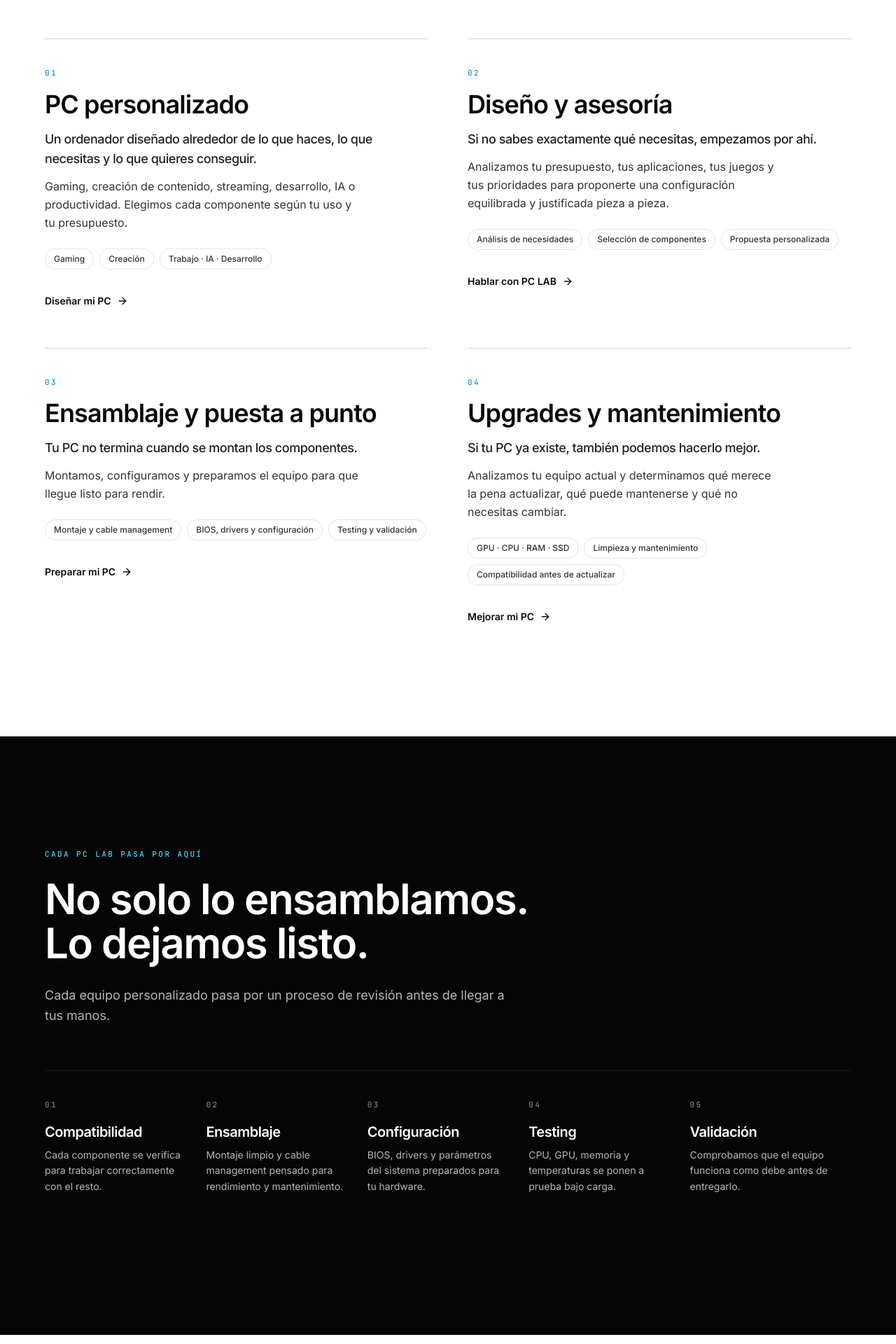
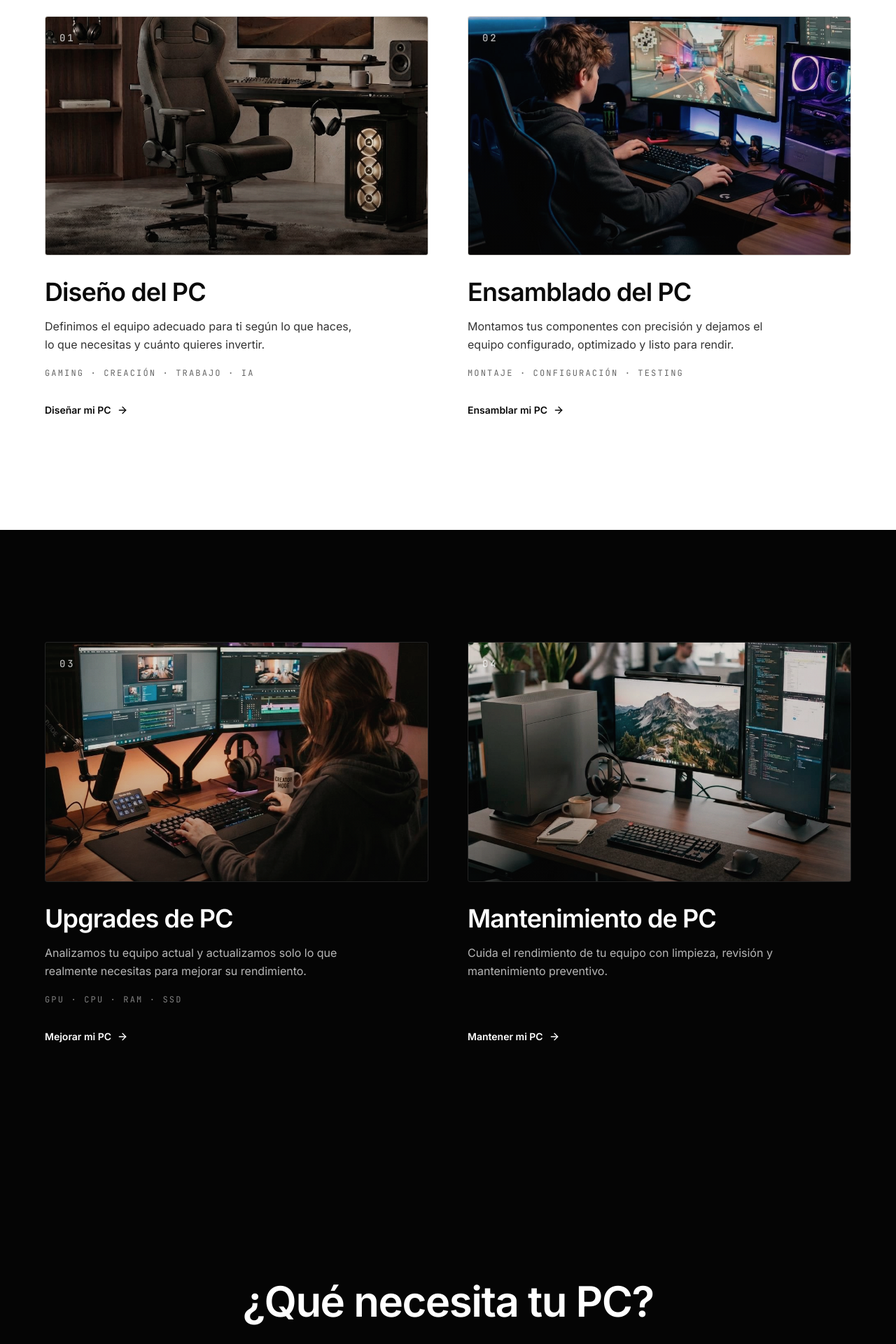
Before and after one commit to Nearcinho/pc-lab, a Next.js app: page /servicios in a window 1280 px wide. Shown: the part 840-2760 px from the top of the page at 70% size. Built offline with nearby package versions, Linux system fonts and the light colour scheme.

Commit message:
Rediseno /servicios: 4 servicios, hero y CTA final

```diff
--- a/src/app/servicios/page.tsx
+++ b/src/app/servicios/page.tsx
@@ -1,96 +1,121 @@
 import type { Metadata } from "next";
 import Link from "next/link";
-import { ArrowDown, ArrowRight } from "lucide-react";
+import Image from "next/image";
+import { ArrowRight } from "lucide-react";
 import { Reveal } from "@/components/ui/reveal";
 import { Button } from "@/components/ui/button";
+import { asset } from "@/lib/base";
 
 export const metadata: Metadata = {
   title: "Servicios de PC Personalizados en Madrid",
   description:
-    "Descubre los servicios de PC LAB: diseño de PCs personalizados, asesoría, ensamblaje, configuración, testing, upgrades y mantenimiento en Madrid.",
+    "Diseño, ensamblado, upgrades y mantenimiento de PCs en Madrid. PC LAB crea y prepara equipos personalizados según tus necesidades.",
   alternates: { canonical: "/servicios" },
 };
 
-const solutions = [
+const services = [
   {
     n: "01",
-    title: "PC personalizado",
-    description: "Un ordenador diseñado alrededor de lo que haces, lo que necesitas y lo que quieres conseguir.",
-    text: "Gaming, creación de contenido, streaming, desarrollo, IA o productividad. Elegimos cada componente según tu uso y tu presupuesto.",
-    points: ["Gaming", "Creación", "Trabajo · IA · Desarrollo"],
+    title: "Diseño del PC",
+    description:
+      "Definimos el equipo adecuado para ti según lo que haces, lo que necesitas y cuánto quieres invertir.",
+    line: "Gaming · Creación · Trabajo · IA",
     cta: "Diseñar mi PC",
     href: "/configurador",
+    image: asset("/cases/tu-pc.jpg"),
+    alt: "Diseño de un PC a medida en PC LAB",
   },
   {
     n: "02",
-    title: "Diseño y asesoría",
-    description: "Si no sabes exactamente qué necesitas, empezamos por ahí.",
-    text: "Analizamos tu presupuesto, tus aplicaciones, tus juegos y tus prioridades para proponerte una configuración equilibrada y justificada pieza a pieza.",
-    points: ["Análisis de necesidades", "Selección de componentes", "Propuesta personalizada"],
-    cta: "Hablar con PC LAB",
+    title: "Ensamblado del PC",
+    description:
+      "Montamos tus componentes con precisión y dejamos el equipo configurado, optimizado y listo para rendir.",
+    line: "Montaje · Configuración · Testing",
+    cta: "Ensamblar mi PC",
     href: "/contacto",
+    image: asset("/cases/gaming.jpg"),
+    alt: "Ensamblado profesional de un PC en PC LAB",
   },
   {
     n: "03",
-    title: "Ensamblaje y puesta a punto",
-    description: "Tu PC no termina cuando se montan los componentes.",
-    text: "Montamos, configuramos y preparamos el equipo para que llegue listo para rendir.",
-    points: ["Montaje y cable management", "BIOS, drivers y configuración", "Testing y validación"],
-    cta: "Preparar mi PC",
+    title: "Upgrades de PC",
+    description:
+      "Analizamos tu equipo actual y actualizamos solo lo que realmente necesitas para mejorar su rendimiento.",
+    line: "GPU · CPU · RAM · SSD",
+    cta: "Mejorar mi PC",
     href: "/contacto",
+    image: asset("/cases/creacion.jpg"),
+    alt: "Mejora de rendimiento de un PC en PC LAB",
   },
   {
     n: "04",
-    title: "Upgrades y mantenimiento",
-    description: "Si tu PC ya existe, también podemos hacerlo mejor.",
-    text: "Analizamos tu equipo actual y determinamos qué merece la pena actualizar, qué puede mantenerse y qué no necesitas cambiar.",
-    points: ["GPU · CPU · RAM · SSD", "Limpieza y mantenimiento", "Compatibilidad antes de actualizar"],
-    cta: "Mejorar mi PC",
+    title: "Mantenimiento de PC",
+    description: "Cuida el rendimiento de tu equipo con limpieza, revisión y mantenimiento preventivo.",
+    line: undefined,
+    cta: "Mantener mi PC",
     href: "/contacto",
+    image: asset("/cases/trabajo.jpg"),
+    alt: "Mantenimiento de un PC en PC LAB",
   },
-];
+] as const;
 
-const process = [
-  {
-    n: "01",
-    title: "Compatibilidad",
-    text: "Cada componente se verifica para trabajar correctamente con el resto.",
-  },
-  {
-    n: "02",
-    title: "Ensamblaje",
-    text: "Montaje limpio y cable management pensado para rendimiento y mantenimiento.",
-  },
-  {
-    n: "03",
-    title: "Configuración",
-    text: "BIOS, drivers y parámetros del sistema preparados para tu hardware.",
-  },
-  {
-    n: "04",
-    title: "Testing",
-    text: "CPU, GPU, memoria y temperaturas se ponen a prueba bajo carga.",
-  },
-  {
-    n: "05",
-    title: "Validación",
-    text: "Comprobamos que el equipo funciona como debe antes de entregarlo.",
-  },
-];
+function ServiceCard({ service, light }: { service: (typeof services)[number]; light: boolean }) {
+  return (
+    <Reveal className="h-full">
+      <article className="group flex h-full flex-col">
+        <div className="relative aspect-[16/10] overflow-hidden rounded-sm border border-border bg-surface-2">
+          <Image
+            src={service.image}
+            alt={service.alt}
+            fill
+            sizes="(max-width: 640px) 100vw, 50vw"
+            className="photo-grade object-cover transition-transform duration-[1.2s] ease-out group-hover:scale-[1.04]"
+          />
+          <div className="absolute inset-0 bg-gradient-to-t from-[#050505]/50 via-transparent to-transparent opacity-80" aria-hidden />
+          <div className="photo-tint" aria-hidden />
+          <div className="photo-grain" aria-hidden />
+          <span className="absolute left-5 top-5 font-mono text-sm font-medium tracking-[0.2em] text-white/70">
+            {service.n}
+          </span>
+        </div>
 
-const decisions = [
-  { situation: "Quiero un PC nuevo", solution: "PC personalizado", href: "/configurador" },
-  { situation: "Sé lo que quiero, pero necesito ayuda para elegir", solution: "Diseño y asesoría", href: "/contacto" },
-  { situation: "Ya tengo los componentes", solution: "Ensamblaje y puesta a punto", href: "/contacto" },
-  { situation: "Ya tengo un PC", solution: "Upgrades y mantenimiento", href: "/contacto" },
-];
+        <div className="mt-8 flex flex-1 flex-col">
+          <h2 className="font-display text-3xl font-semibold tracking-tight sm:text-4xl">{service.title}</h2>
+          <p className={`mt-4 max-w-md text-base leading-relaxed ${light ? "text-[#333333]" : "text-muted-2"}`}>
+            {service.description}
+          </p>
+          {service.line && (
+            <p className={`mt-5 font-mono text-xs uppercase tracking-[0.18em] ${light ? "text-[#666666]" : "text-muted"}`}>
+              {service.line}
+            </p>
+          )}
+          <div className="mt-auto pt-8">
+            <Link
+              href={service.href}
+              className="group/link inline-flex items-center gap-2 text-sm font-semibold text-foreground transition-colors hover:text-brand"
+            >
+              {service.cta}
+              <ArrowRight className="size-4 transition-transform duration-300 group-hover/link:translate-x-1" aria-hidden />
+            </Link>
+          </div>
+        </div>
+      </article>
+    </Reveal>
+  );
+}
 
 export default function ServiciosPage() {
   return (
     <>
       {/* 01 — HERO */}
-      <section className="relative overflow-hidden bg-background pt-36 pb-24 sm:pt-44 sm:pb-32" aria-label="Servicios de PC LAB">
-        <div className="pointer-events-none absolute inset-x-0 top-0 h-[26rem] bg-[radial-gradient(60%_60%_at_50%_0%,rgba(79,209,255,0.08),transparent_70%)]" aria-hidden />
+      <section
+        className="relative overflow-hidden bg-background pt-36 pb-24 sm:pt-44 sm:pb-32"
+        aria-label="Servicios de PC LAB"
+      >
+        <div
+          className="pointer-events-none absolute inset-x-0 top-0 h-[26rem] bg-[radial-gradient(60%_60%_at_50%_0%,rgba(79,209,255,0.08),transparent_70%)]"
+          aria-hidden
+        />
 
         <div className="container-x relative">
           <div className="max-w-4xl">
@@ -101,28 +126,20 @@ export default function ServiciosPage() {
             </Reveal>
             <Reveal delay={0.08}>
               <h1 className="mt-7 font-display text-[2.6rem] font-semibold leading-[1.04] tracking-tight text-balance sm:text-6xl lg:text-[4.6rem]">
-                Todo lo que necesitas. En un solo lugar.
+                Todo lo que necesitas para tu PC.
               </h1>
             </Reveal>
             <Reveal delay={0.16}>
               <p className="mt-8 max-w-2xl text-lg leading-relaxed text-muted-2 sm:text-xl">
-                Desde diseñar un PC desde cero hasta mejorar el que ya tienes. Te ayudamos a elegir, construir,
-                configurar y mantener un equipo pensado para ti.
+                Desde diseñar tu equipo desde cero hasta mejorarlo y mantenerlo en perfecto estado.
               </p>
             </Reveal>
             <Reveal delay={0.24}>
-              <div className="mt-12 flex flex-col items-start gap-4 sm:flex-row">
+              <div className="mt-12">
                 <Link href="/contacto">
                   <Button size="lg" variant="brand">
                     Empezar mi proyecto <ArrowRight className="size-4" aria-hidden />
                   </Button>
-                </Link>
-                <Link
-                  href="#proceso"
-                  className="group inline-flex items-center gap-3 rounded-full border border-border-strong px-7 py-3.5 text-sm font-semibold text-foreground transition-colors duration-300 hover:border-brand/60 hover:text-brand"
-                >
-                  Ver cómo trabajamos
-                  <ArrowDown className="size-4 transition-transform duration-300 group-hover:translate-y-1" aria-hidden />
                 </Link>
               </div>
             </Reveal>
@@ -130,161 +147,50 @@ export default function ServiciosPage() {
         </div>
       </section>
 
-      {/* 02 — THE FOUR SOLUTIONS */}
-      <section className="light-section bg-2 py-28 sm:py-40" aria-label="Nuestras soluciones">
+      {/* 02 — SERVICIOS 01 + 02 */}
+      <section className="light-section bg-2 py-28 sm:py-40" aria-label="Diseño y ensamblado de PC">
         <div className="container-x">
-          <div className="grid gap-x-10 gap-y-14 sm:grid-cols-2 lg:gap-x-14">
-            {solutions.map((s, i) => (
-              <Reveal key={s.n} delay={(i % 2) * 0.08}>
-                <article className="flex h-full flex-col border-t border-border-strong pt-10">
-                  <p className="font-mono text-[11px] font-medium uppercase tracking-[0.22em] text-brand">
-                    {s.n}
-                  </p>
-                  <h2 className="mt-4 font-display text-3xl font-semibold tracking-tight sm:text-4xl">
-                    {s.title}
-                  </h2>
-                  <p className="mt-4 font-display text-lg font-medium tracking-tight text-foreground/90">
-                    {s.description}
-                  </p>
-                  <p className="mt-3 max-w-md text-base leading-relaxed text-muted-2">{s.text}</p>
-                  <ul className="mt-6 flex flex-wrap gap-2">
-                    {s.points.map((p) => (
-                      <li key={p} className="rounded-full border border-border bg-surface px-3 py-1.5 text-xs font-medium text-muted-2">
-                        {p}
-                      </li>
-                    ))}
-                  </ul>
-                  <div className="mt-8">
-                    <Link
-                      href={s.href}
-                      className="group inline-flex items-center gap-2 text-sm font-semibold text-foreground transition-colors hover:text-brand"
-                    >
-                      {s.cta}
-                      <ArrowRight className="size-4 transition-transform duration-300 group-hover:translate-x-1" aria-hidden />
-                    </Link>
-                  </div>
-                </article>
-              </Reveal>
+          <div className="grid gap-x-14 gap-y-20 sm:grid-cols-2">
+            {services.slice(0, 2).map((s) => (
+              <ServiceCard key={s.n} service={s} light />
             ))}
           </div>
         </div>
       </section>
 
-      {/* 03 — WHAT EVERY PC LAB BUILD INCLUDES */}
-      <section id="proceso" className="bg-background py-28 sm:py-40" aria-label="El proceso de calidad de PC LAB">
+      {/* 03 — SERVICIOS 03 + 04 */}
+      <section className="bg-background py-28 sm:py-40" aria-label="Upgrades y mantenimiento de PC">
         <div className="container-x">
-          <Reveal>
-            <p className="font-mono text-[11px] font-medium uppercase tracking-[0.22em] text-brand">
-              Cada PC LAB pasa por aquí
-            </p>
-          </Reveal>
-          <Reveal delay={0.08}>
-            <h2 className="mt-6 max-w-3xl font-display text-4xl font-semibold leading-[1.05] tracking-tight text-balance sm:text-6xl">
-              No solo lo ensamblamos. Lo dejamos listo.
-            </h2>
-          </Reveal>
-          <Reveal delay={0.16}>
-            <p className="mt-7 max-w-2xl text-lg leading-relaxed text-muted-2">
-              Cada equipo personalizado pasa por un proceso de revisión antes de llegar a tus manos.
-            </p>
-          </Reveal>
-
-          <div className="mt-16 grid gap-0 border-t border-border sm:grid-cols-2 lg:grid-cols-5">
-            {process.map((p, i) => (
-              <Reveal key={p.n} delay={i * 0.06}>
-                <div className="border-b border-border py-10 pr-8 sm:border-r sm:last:border-r-0 lg:border-b-0">
-                  <p className="font-mono text-[11px] font-medium tracking-[0.22em] text-muted">{p.n}</p>
-                  <h3 className="mt-4 font-display text-xl font-semibold tracking-tight">{p.title}</h3>
-                  <p className="mt-2 text-sm leading-relaxed text-muted-2">{p.text}</p>
-                </div>
-              </Reveal>
+          <div className="grid gap-x-14 gap-y-20 sm:grid-cols-2">
+            {services.slice(2).map((s) => (
+              <ServiceCard key={s.n} service={s} light={false} />
             ))}
           </div>
         </div>
       </section>
 
-      {/* 04 — THE DIFFERENCE */}
-      <section className="light-section bg-2 py-32 sm:py-44" aria-label="La diferencia de PC LAB">
-        <div className="container-x">
-          <div className="max-w-4xl">
-            <Reveal>
-              <p className="font-display text-4xl font-semibold leading-[1.08] tracking-tight text-balance sm:text-6xl">
-                No vendemos una lista de componentes.
-              </p>
-            </Reveal>
-            <Reveal delay={0.1}>
-              <p className="mt-6 font-display text-4xl font-semibold leading-[1.08] tracking-tight text-brand-2 sm:text-6xl">
-                Diseñamos una máquina.
-              </p>
-            </Reveal>
-            <Reveal delay={0.18}>
-              <p className="mt-12 max-w-2xl text-lg leading-[1.75] text-muted-2 sm:text-xl">
-                Un PC personalizado no consiste en juntar piezas caras. Consiste en encontrar el equilibrio
-                correcto entre rendimiento, presupuesto, temperatura, ruido, compatibilidad y lo que realmente
-                vas a hacer con él.
-              </p>
-            </Reveal>
-            <div className="mt-16 grid gap-6 sm:grid-cols-3">
-              {["Entender.", "Diseñar.", "Validar."].map((word, i) => (
-                <Reveal key={word} delay={i * 0.08}>
-                  <p className="font-display text-5xl font-semibold tracking-tight text-foreground/90 sm:text-6xl">
-                    {word}
-                  </p>
-                </Reveal>
-              ))}
-            </div>
-          </div>
-        </div>
-      </section>
-
-      {/* 05 — WHICH ONE IS FOR YOU? */}
-      <section className="bg-background py-28 sm:py-40" aria-label="Qué necesitas">
-        <div className="container-x">
-          <Reveal>
-            <h2 className="font-display text-4xl font-semibold leading-[1.05] tracking-tight sm:text-6xl">
-              ¿Qué necesitas?
-            </h2>
-          </Reveal>
-
-          <div className="mt-14 grid gap-4 lg:grid-cols-2">
-            {decisions.map((d, i) => (
-              <Reveal key={d.situation} delay={(i % 2) * 0.06}>
-                <Link
-                  href={d.href}
-                  className="group flex items-center justify-between gap-6 rounded-2xl border border-border bg-surface/50 px-7 py-6 transition-colors duration-300 hover:border-brand/50"
-                >
-                  <div>
-                    <p className="text-sm text-muted-2">{d.situation}</p>
-                    <p className="mt-1 font-display text-xl font-semibold tracking-tight text-brand transition-colors group-hover:text-brand-2 sm:text-2xl">
-                      {d.solution}
-                    </p>
-                  </div>
-                  <ArrowRight className="size-5 shrink-0 text-muted transition-all duration-300 group-hover:translate-x-1 group-hover:text-brand" aria-hidden />
-                </Link>
-              </Reveal>
-            ))}
-          </div>
-        </div>
-      </section>
-
-      {/* 06 — FINAL CTA */}
-      <section className="light-section bg-2 py-32 sm:py-44" aria-label="Empieza tu proyecto">
-        <div className="container-x text-center">
+      {/* 04 — FINAL CTA */}
+      <section className="relative overflow-hidden bg-background py-32 sm:py-44" aria-label="Empieza tu proyecto">
+        <div
+          className="pointer-events-none absolute inset-x-0 bottom-0 h-[24rem] bg-[radial-gradient(50%_70%_at_50%_100%,rgba(79,209,255,0.07),transparent_70%)]"
+          aria-hidden
+        />
+        <div className="container-x relative text-center">
           <Reveal>
             <h2 className="mx-auto max-w-3xl font-display text-4xl font-semibold leading-[1.05] tracking-tight text-balance sm:text-6xl">
-              Tu máquina empieza con una conversación.
+              ¿Qué necesita tu PC?
             </h2>
           </Reveal>
           <Reveal delay={0.1}>
             <p className="mx-auto mt-8 max-w-xl text-lg leading-relaxed text-muted-2 sm:text-xl">
-              Cuéntanos qué quieres hacer, cuánto quieres invertir y qué esperas de tu equipo.
+              Cuéntanos qué tienes, qué quieres conseguir y cuánto quieres invertir.
             </p>
           </Reveal>
           <Reveal delay={0.2}>
-            <div className="mt-12 flex flex-col items-center justify-center gap-4 sm:flex-row">
+            <div className="mt-12">
               <Link href="/contacto">
                 <Button size="lg" variant="brand">
-                  Empezar mi proyecto <ArrowRight className="size-4" aria-hidden />
+                  Hablar con PC LAB <ArrowRight className="size-4" aria-hidden />
                 </Button>
               </Link>
             </div>
```
